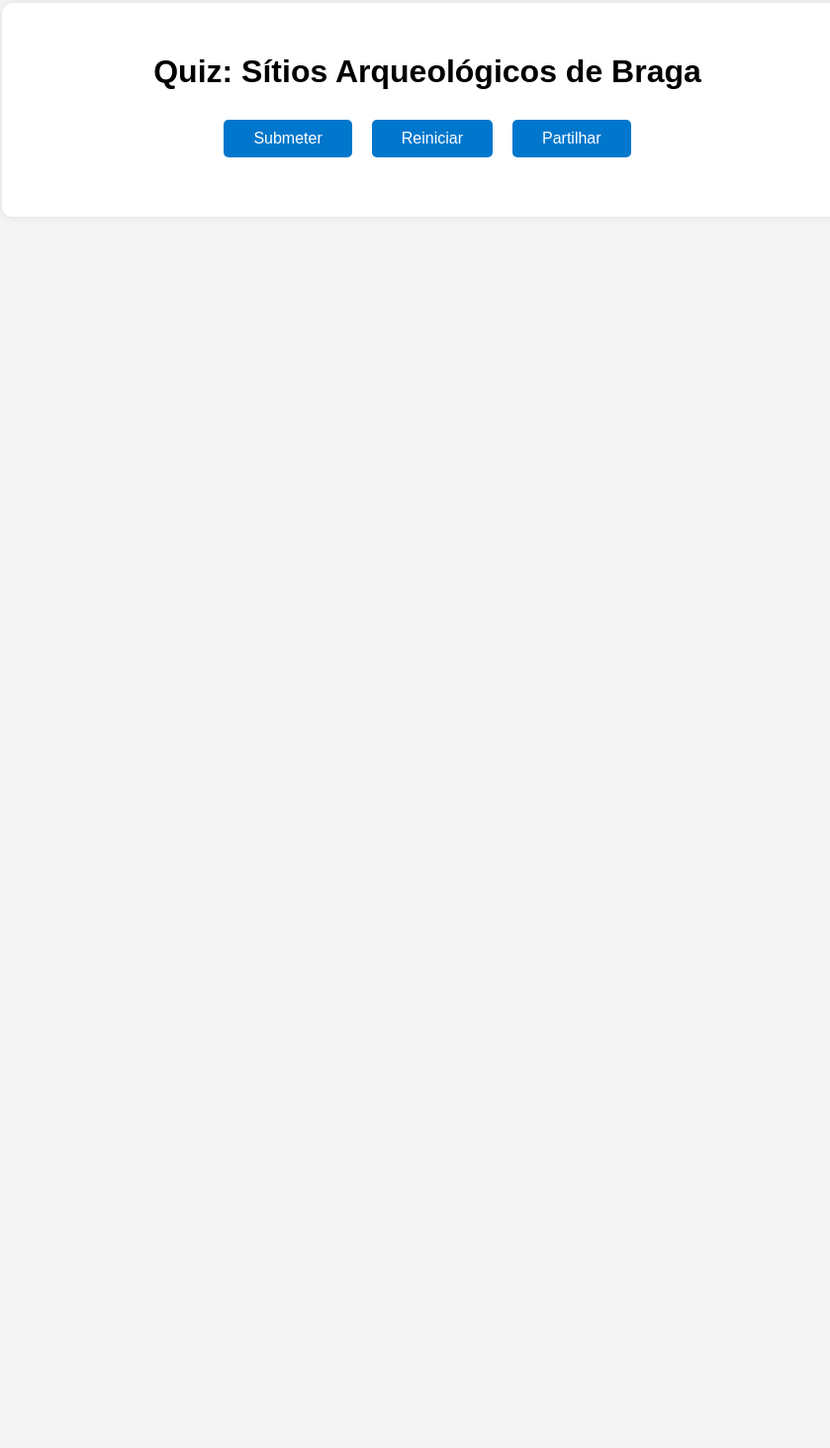
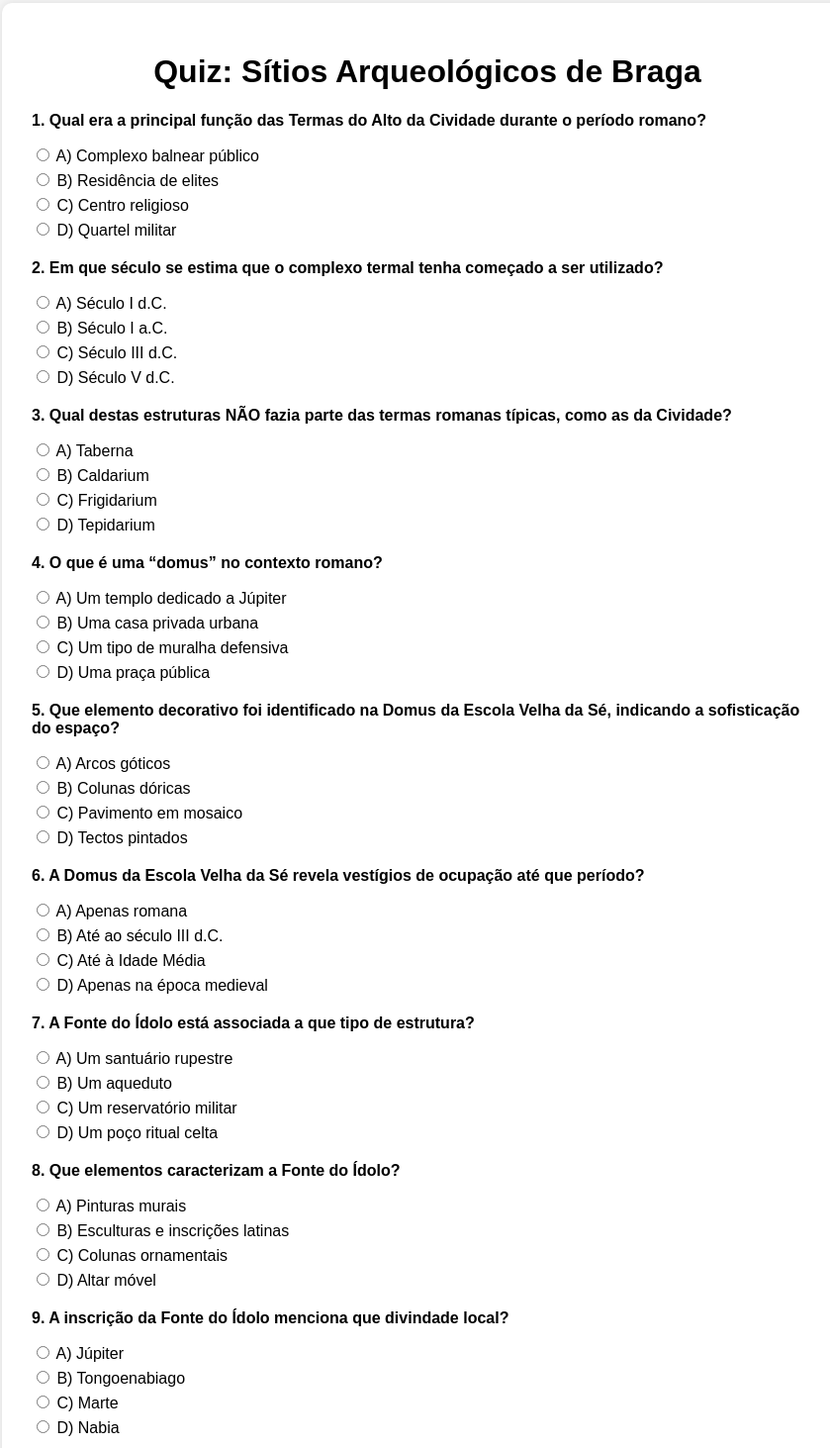
Before and after one commit to TN886/quiz, a plain HTML site: page index.html in a window 1280 px wide. Shown: the part 17-1480 px from the top of the page at 99% size, without its empty margins (208-1047 px from the left). Before the commit the page ends 800 px from the top, so only its background shows below. Drawn offline with Linux system fonts and the light colour scheme.

Commit message:
Add files via upload

```diff
--- a/index.html
+++ b/index.html
@@ -62,7 +62,100 @@
   <div class="container">
     <h1>Quiz: Sítios Arqueológicos de Braga</h1>
     <form id="quizForm">
-      <!-- PERGUNTAS AQUI (omitidas por brevidade) -->
+
+<!-- Termas do Alto da Cividade -->
+<div class="question">
+  <p>1. Qual era a principal função das Termas do Alto da Cividade durante o período romano?</p>
+  <div class="answers">
+    <label><input type="radio" name="q1" value="A"> A) Complexo balnear público</label>
+    <label><input type="radio" name="q1" value="B"> B) Residência de elites</label>
+    <label><input type="radio" name="q1" value="C"> C) Centro religioso</label>
+    <label><input type="radio" name="q1" value="D"> D) Quartel militar</label>
+  </div>
+</div>
+
+<div class="question">
+  <p>2. Em que século se estima que o complexo termal tenha começado a ser utilizado?</p>
+  <div class="answers">
+    <label><input type="radio" name="q2" value="A"> A) Século I d.C.</label>
+    <label><input type="radio" name="q2" value="B"> B) Século I a.C.</label>
+    <label><input type="radio" name="q2" value="C"> C) Século III d.C.</label>
+    <label><input type="radio" name="q2" value="D"> D) Século V d.C.</label>
+  </div>
+</div>
+
+<div class="question">
+  <p>3. Qual destas estruturas NÃO fazia parte das termas romanas típicas, como as da Cividade?</p>
+  <div class="answers">
+    <label><input type="radio" name="q3" value="A"> A) Taberna</label>
+    <label><input type="radio" name="q3" value="B"> B) Caldarium</label>
+    <label><input type="radio" name="q3" value="C"> C) Frigidarium</label>
+    <label><input type="radio" name="q3" value="D"> D) Tepidarium</label>
+  </div>
+</div>
+
+<!-- Domus da Escola Velha da Sé -->
+<div class="question">
+  <p>4. O que é uma “domus” no contexto romano?</p>
+  <div class="answers">
+    <label><input type="radio" name="q4" value="A"> A) Um templo dedicado a Júpiter</label>
+    <label><input type="radio" name="q4" value="B"> B) Uma casa privada urbana</label>
+    <label><input type="radio" name="q4" value="C"> C) Um tipo de muralha defensiva</label>
+    <label><input type="radio" name="q4" value="D"> D) Uma praça pública</label>
+  </div>
+</div>
+
+<div class="question">
+  <p>5. Que elemento decorativo foi identificado na Domus da Escola Velha da Sé, indicando a sofisticação do espaço?</p>
+  <div class="answers">
+    <label><input type="radio" name="q5" value="A"> A) Arcos góticos</label>
+    <label><input type="radio" name="q5" value="B"> B) Colunas dóricas</label>
+    <label><input type="radio" name="q5" value="C"> C) Pavimento em mosaico</label>
+    <label><input type="radio" name="q5" value="D"> D) Tectos pintados</label>
+  </div>
+</div>
+
+<div class="question">
+  <p>6. A Domus da Escola Velha da Sé revela vestígios de ocupação até que período?</p>
+  <div class="answers">
+    <label><input type="radio" name="q6" value="A"> A) Apenas romana</label>
+    <label><input type="radio" name="q6" value="B"> B) Até ao século III d.C.</label>
+    <label><input type="radio" name="q6" value="C"> C) Até à Idade Média</label>
+    <label><input type="radio" name="q6" value="D"> D) Apenas na época medieval</label>
+  </div>
+</div>
+
+<!-- Fonte do Ídolo -->
+<div class="question">
+  <p>7. A Fonte do Ídolo está associada a que tipo de estrutura?</p>
+  <div class="answers">
+    <label><input type="radio" name="q7" value="A"> A) Um santuário rupestre</label>
+    <label><input type="radio" name="q7" value="B"> B) Um aqueduto</label>
+    <label><input type="radio" name="q7" value="C"> C) Um reservatório militar</label>
+    <label><input type="radio" name="q7" value="D"> D) Um poço ritual celta</label>
+  </div>
+</div>
+
+<div class="question">
+  <p>8. Que elementos caracterizam a Fonte do Ídolo?</p>
+  <div class="answers">
+    <label><input type="radio" name="q8" value="A"> A) Pinturas murais</label>
+    <label><input type="radio" name="q8" value="B"> B) Esculturas e inscrições latinas</label>
+    <label><input type="radio" name="q8" value="C"> C) Colunas ornamentais</label>
+    <label><input type="radio" name="q8" value="D"> D) Altar móvel</label>
+  </div>
+</div>
+
+<div class="question">
+  <p>9. A inscrição da Fonte do Ídolo menciona que divindade local?</p>
+  <div class="answers">
+    <label><input type="radio" name="q9" value="A"> A) Júpiter</label>
+    <label><input type="radio" name="q9" value="B"> B) Tongoenabiago</label>
+    <label><input type="radio" name="q9" value="C"> C) Marte</label>
+    <label><input type="radio" name="q9" value="D"> D) Nabia</label>
+  </div>
+</div>
+
     </form>
 
     <div class="buttons">
```
